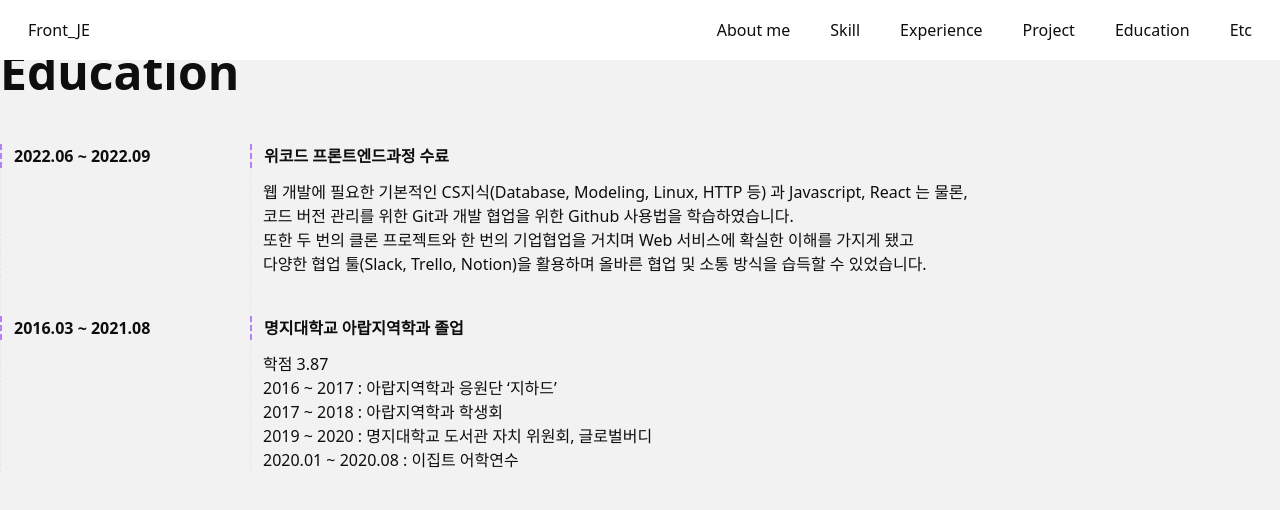
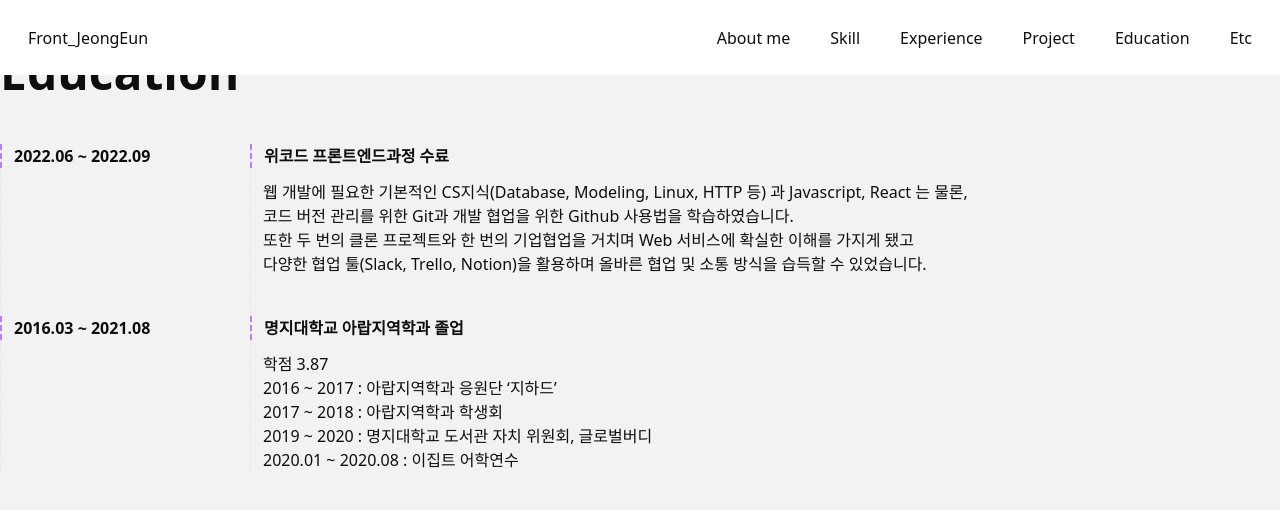
Before and after one commit to wjddms4107/jeongEun_portfolio, a Next.js app: page /EducationSection in a window 1280 px wide. Shown: the top 510 px of the page. Built offline with nearby package versions, Linux system fonts and the light colour scheme.

Commit message:
add : header 메뉴 이동 및 scroll시 bg 변경

```diff
--- a/components/ProjectBox.tsx
+++ b/components/ProjectBox.tsx
@@ -56,7 +56,7 @@ export default function ProjectBox({isClicked, onClick,infos, layoutId}: IProjec
               <button onClick={()=>setCurrnetId(infos.id)} className="text-lg font-semibold text-lightBluePurple hover:text-bluePurple flex items-center">
                 자세히보기
                 <svg xmlns="http://www.w3.org/2000/svg" viewBox="0 0 24 24" fill="currentColor" className="w-6 h-6 m-2">
-                  <path fill-rule="evenodd" d="M15 3.75a.75.75 0 01.75-.75h4.5a.75.75 0 01.75.75v4.5a.75.75 0 01-1.5 0V5.56l-3.97 3.97a.75.75 0 11-1.06-1.06l3.97-3.97h-2.69a.75.75 0 01-.75-.75zm-12 0A.75.75 0 013.75 3h4.5a.75.75 0 010 1.5H5.56l3.97 3.97a.75.75 0 01-1.06 1.06L4.5 5.56v2.69a.75.75 0 01-1.5 0v-4.5zm11.47 11.78a.75.75 0 111.06-1.06l3.97 3.97v-2.69a.75.75 0 011.5 0v4.5a.75.75 0 01-.75.75h-4.5a.75.75 0 010-1.5h2.69l-3.97-3.97zm-4.94-1.06a.75.75 0 010 1.06L5.56 19.5h2.69a.75.75 0 010 1.5h-4.5a.75.75 0 01-.75-.75v-4.5a.75.75 0 011.5 0v2.69l3.97-3.97a.75.75 0 011.06 0z" clip-rule="evenodd" />
+                  <path fillRule="evenodd" d="M15 3.75a.75.75 0 01.75-.75h4.5a.75.75 0 01.75.75v4.5a.75.75 0 01-1.5 0V5.56l-3.97 3.97a.75.75 0 11-1.06-1.06l3.97-3.97h-2.69a.75.75 0 01-.75-.75zm-12 0A.75.75 0 013.75 3h4.5a.75.75 0 010 1.5H5.56l3.97 3.97a.75.75 0 01-1.06 1.06L4.5 5.56v2.69a.75.75 0 01-1.5 0v-4.5zm11.47 11.78a.75.75 0 111.06-1.06l3.97 3.97v-2.69a.75.75 0 011.5 0v4.5a.75.75 0 01-.75.75h-4.5a.75.75 0 010-1.5h2.69l-3.97-3.97zm-4.94-1.06a.75.75 0 010 1.06L5.56 19.5h2.69a.75.75 0 010 1.5h-4.5a.75.75 0 01-.75-.75v-4.5a.75.75 0 011.5 0v2.69l3.97-3.97a.75.75 0 011.06 0z" clipRule="evenodd" />
                 </svg>
               </button>
             </div>
--- a/components/header.tsx
+++ b/components/header.tsx
@@ -1,21 +1,36 @@
-interface IHeaderProps {
-  children: React.ReactNode;
-}
-
-const liHover = "hover:border-b-2 hover:border-orange-500"
+import { useState, useEffect } from "react";
+import { cls } from "@/libs/client/utils";
 
 export default function Header() {
+  const liHover = "hover:text-middleGray200"
+
+  const [isScrolled, setIsScrolled] = useState(false);
+
+  useEffect(() => {
+    const handleScroll = () => {
+      if (window.pageYOffset > 100) {
+        setIsScrolled(true);
+      } else {
+        setIsScrolled(false);
+      }
+    };
+    window.addEventListener("scroll", handleScroll);
+    return () => {
+      window.removeEventListener("scroll", handleScroll);
+    };
+  }, []);
+
   return (
-    <div className="fixed top-0 left-0 right-0 h-[60px] bg-white flex align-middle justify-center">
+    <div className={cls("fixed top-0 left-0 right-0 h-[75px] flex align-middle justify-center", isScrolled ? "bg-lightGrayWhite" : "bg-white" )}>
       <div className="w-[1440px] h-full px-7 flex align-middle justify-between">
-      <div className="flex items-center">Front_JE</div>
+      <div className="flex items-center"><a href="#home">Front_JeongEun</a></div>
         <ul className="flex items-center space-x-10">
-          <li className={liHover}>About me</li>
-          <li className={liHover}>Skill</li>
-          <li className={liHover}>Experience</li>
-          <li className={liHover}>Project</li>
-          <li className={liHover}>Education</li>
-          <li className={liHover}>Etc</li>
+          <li className={liHover}><a href="#home">About me</a></li>
+          <li className={liHover}><a href="#skill">Skill</a></li>
+          <li className={liHover}><a href="#experience">Experience</a></li>
+          <li className={liHover}><a href="#project">Project</a></li>
+          <li className={liHover}><a href="#education">Education</a></li>
+          <li className={liHover}><a href="#etc">Etc</a></li>
         </ul>
       </div>
     </div>
--- a/pages/EducationSection.tsx
+++ b/pages/EducationSection.tsx
@@ -5,7 +5,7 @@ import EtcBox from "@/components/EtcBox";
 export default function EducationSection() {
   return (
     <>
-      <h2 className="text-5xl font-extrabold my-12">Education</h2>
+      <h2 id="education" className="text-5xl font-extrabold my-12">Education</h2>
 
       <div className="flex flex-col w-full">
         <EducationBox period="2022.06 ~ 2022.09" title="위코드 프론트엔드과정 수료" dscr={
--- a/pages/EtcSection.tsx
+++ b/pages/EtcSection.tsx
@@ -3,7 +3,7 @@ import EtcBox from "@/components/EtcBox"
 export default function EtcSection(){
   return (
     <>
-      <h2 className="text-5xl font-extrabold my-12 mt-20">Etc (수상 및 자격증)</h2>
+      <h2 id="etc" className="text-5xl font-extrabold my-12 mt-20">Etc (수상 및 자격증)</h2>
 
       <div className="flex h-[80px]">
         <EtcBox title="모범장학금" dscr={`2016 2학기, 2018 1학기 \n` + `2020 1학기, 2021 1학기`} />
--- a/pages/ExperienceSection.tsx
+++ b/pages/ExperienceSection.tsx
@@ -8,7 +8,7 @@ export default function ExperienceSection(){
   const PurpleTitle = "relative right-[1px] text-2xl font-semibold text-bluePurple border-l-[2px] border-bluePurple pl-4 mt-4 mb-2.5"
 
   return (
-    <div className='w-[1440px] mb-20 p-8'>
+    <div id="experience" className='w-[1440px] mb-20 p-8'>
       <h2 className="text-5xl font-extrabold my-12">Experience</h2>
 
       <div className="flex w-full">
--- a/pages/HomeSection.tsx
+++ b/pages/HomeSection.tsx
@@ -1,7 +1,7 @@
 export default function HomeSection(){
   return (
     <>
-      <div className="flex align-middle justify-between">
+      <div id="home" className="flex align-middle justify-between">
         <h1 className="w-3/5 items-center text-[50px] leading-[1.3] font-semibold text-deepGray font-Josefin m-auto">
           이쁘게 개발하는 걸 좋아하는
           <br />
--- a/pages/ProjectSection.tsx
+++ b/pages/ProjectSection.tsx
@@ -118,7 +118,7 @@ export default function ProjectSection() {
   ));
 
   return (
-    <div className="bg-white rounded-2xl shadow-lg py-[30px] pl-[30px] my-12">
+    <div id="project" className="bg-white rounded-2xl shadow-lg py-[30px] pl-[30px] my-12">
       <h2 className="text-5xl font-extrabold mb-6">Projects</h2>
       <h3 className="text-xl text-deepGray">제가 한 프로젝트들을 보여드리겠습니다 프로젝트 설명 프로젝트 설명</h3>
 
--- a/pages/SkillSection.tsx
+++ b/pages/SkillSection.tsx
@@ -1,4 +1,5 @@
-import SkillBox from '@/components/SkillBox';
+import SkillBox from '@/components/skillBox';
+
 import html from '@/public/html.svg';
 import css from '@/public/css.svg';
 import js from '@/public/js.svg';
@@ -14,12 +15,13 @@ import firebase from '@/public/firebase.svg';
 import mongodb from '@/public/mongodb.svg';
 import prisma from '@/public/prisma.svg';
 
+
 export default function SkillSection(){
   const skillSortRoundBox = "w-[80px] text-xl font-medium mb-4 bg-LightGray text-center rounded-full";
   const skillBorder = "grid grid-cols-6 gap-1 gap-y-8 divide-x-[1px] divide-middleGray200 divide-dashed";
 
   return (
-    <div className="h-[450px] flex flex-col mt-10 mb-20 p-7 bg-gray-50 rounded-2xl shadow-lg">
+    <div id="skill" className="flex flex-col mt-20 mb-20 p-7 bg-gray-50 rounded-2xl shadow-lg">
       <h2 className="text-5xl font-extrabold mb-10">Skill</h2>
 
       <div className="mb-14">
--- a/pages/index.tsx
+++ b/pages/index.tsx
@@ -1,5 +1,4 @@
 import Image from 'next/image';
-import Header from '@/components/Header'
 import HomeSection from './HomeSection';
 import SkillSection from './SkillSection';
 import ExperienceSection from './ExperienceSection';
--- a/styles/globals.css
+++ b/styles/globals.css
@@ -29,4 +29,5 @@ li {
 
 html {
   overflow-x: hidden;
+  scroll-behavior: smooth;
 }
```
